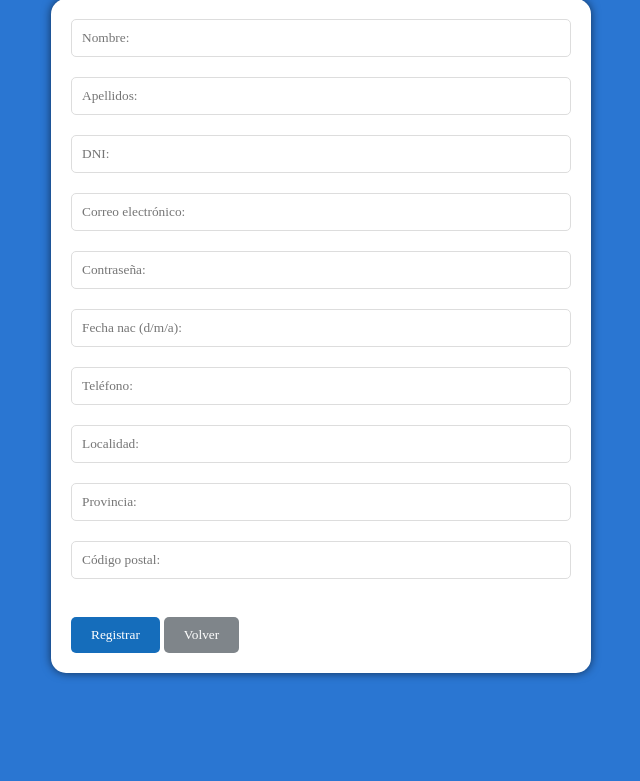
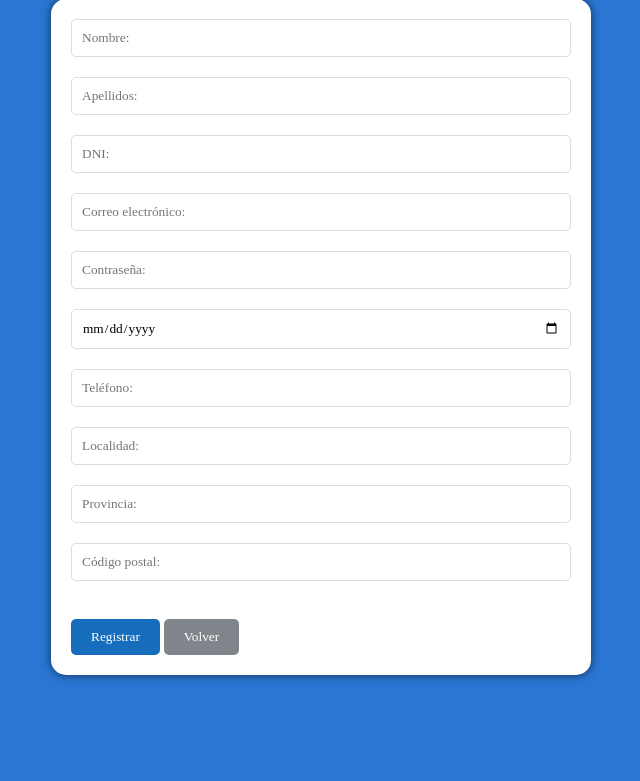
Before and after one commit to itsmeakkey/TFG-Coches, a PHP site: page /Vista/vistaRegistro.php in a window 1280 px wide. Shown: the part 109-890 px from the top of the page, without its empty margins (319-959 px from the left). Before the commit the page ends 788 px from the top, so only its background shows below. Run offline with PHP 8.4, Linux system fonts and the light colour scheme.

Commit message:
Corregido campo fecha en registro y listado de seguros asignados en usuario

```diff
--- a/Controlador/controladorUsuario.php
+++ b/Controlador/controladorUsuario.php
@@ -34,7 +34,7 @@ if (isset($_POST['registroUsuario'])){
     $dni = $_POST['dni'];
     $correo = $_POST['correo'];
     $password = Password::hash($_POST['pwd']);
-    $fechaNacimiento = DateTime::createFromFormat('d/m/Y', $_POST['fechaNacimiento'])->format('Y-m-d');
+    $fechaNacimiento = DateTime::createFromFormat('Y-m-d', $_POST['fechaNacimiento'])->format('Y-m-d');
     $telefono = $_POST['telefono'];
     $localidad = $_POST['localidad'];
     $provincia = $_POST['provincia'];
--- a/Vista/css/cssRegistro.css
+++ b/Vista/css/cssRegistro.css
@@ -29,7 +29,7 @@ label {
     color: #000;
 }
 
-input[type="text"], input[type="password"] {
+input[type="text"], input[type="password"], input[type="date"] {
     width: 100%;
     padding: 10px;
     border-radius: 5px;
--- a/Vista/vistaRegistro.php
+++ b/Vista/vistaRegistro.php
@@ -25,7 +25,7 @@ if(isset($_SESSION['error'])) {
     <input type="text" id="dni" name="dni" placeholder="DNI:"required ><br>
     <input type="text" id="correo" name="correo" placeholder="Correo electrónico:"  required><br>
     <input type="password" id="pwd" name="pwd"  placeholder="Contraseña:"required><br>
-    <input type="text" id="fechaNacimiento" name="fechaNacimiento" placeholder="Fecha nac (d/m/a):"  required><br>
+    <input type="date" id="fechaNacimiento" name="fechaNacimiento" placeholder="Fecha nacimiento:"  required><br>
     <input type="text" id="telefono" name="telefono" placeholder="Teléfono:" required><br>
     <input type="text" id="localidad" name="localidad" placeholder="Localidad:"required><br>
     <input type="text" id="provincia" name="provincia" placeholder="Provincia:" required><br>
```
Also changed, not shown: Vista/js/cliente.js (+4 -4 lines).
